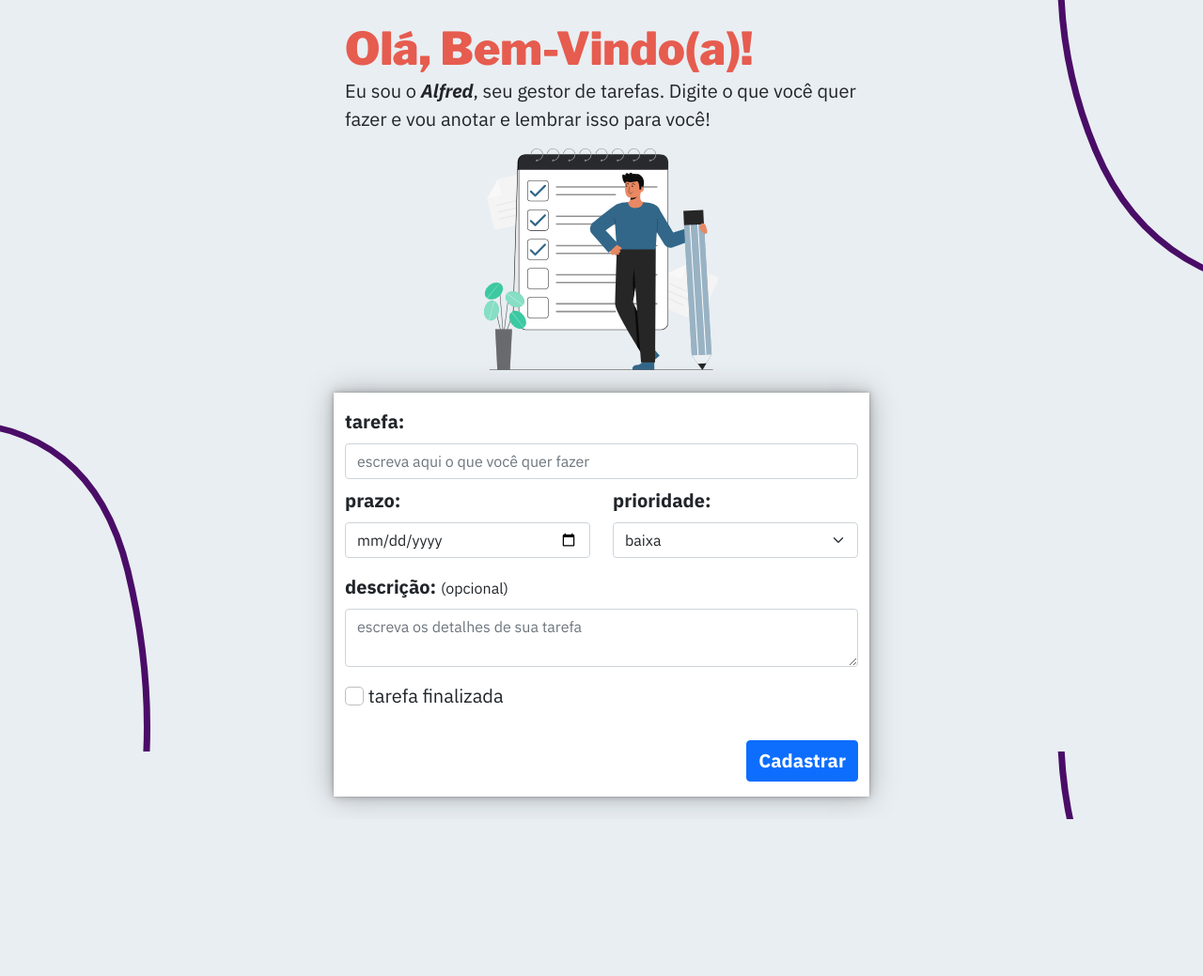
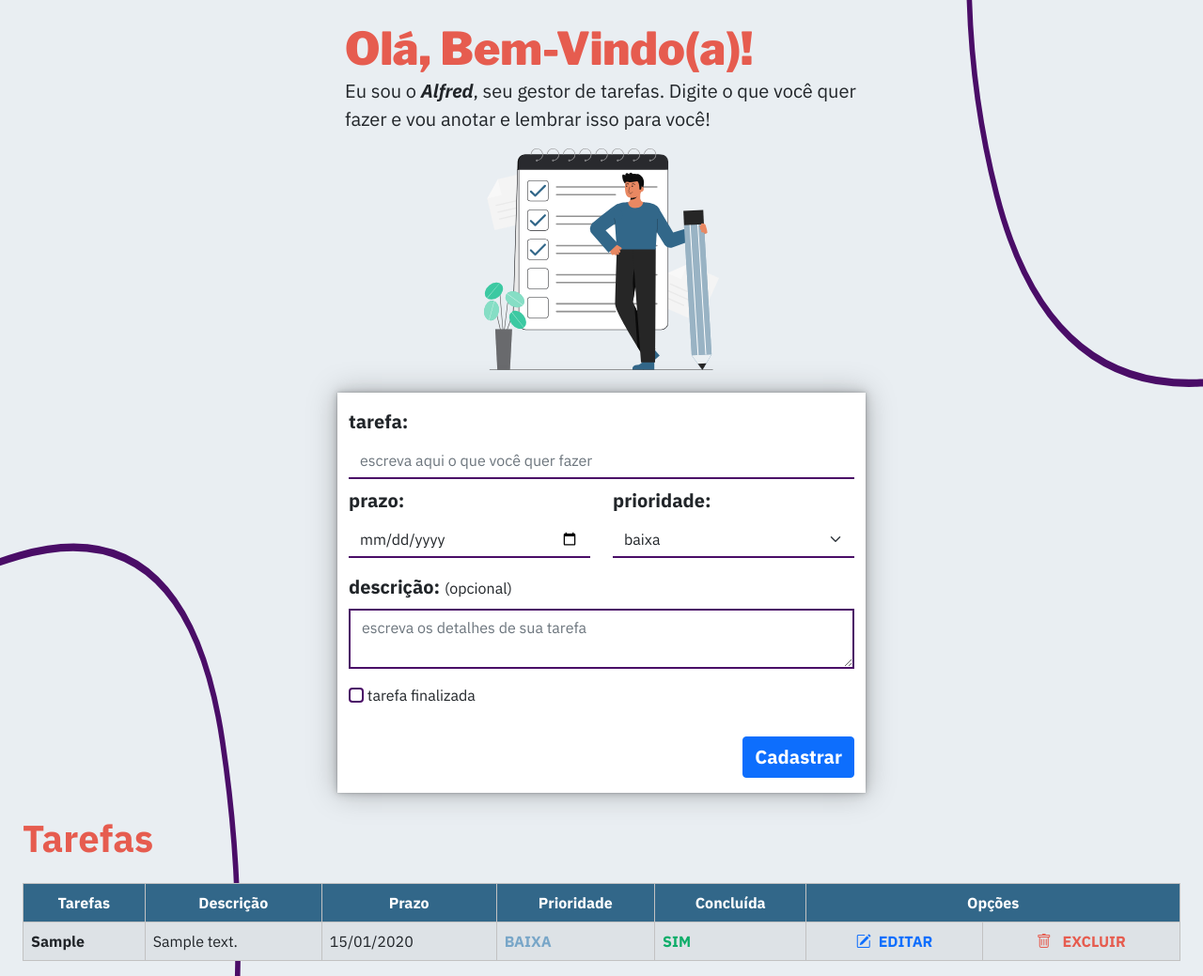
Before and after one commit to daniloessejota/gestor-de-tarefas, a PHP site: page / in a window 1280 px wide. Shown: the whole page at 94% size. Before the commit the page ends 872 px from the top, so only its background shows below. Run offline with PHP 8.4, Linux system fonts and the light colour scheme; tables that the repository leaves empty hold one stand-in row (values such as "Sample post"); some libraries are stand-ins or nearby versions.

Commit message:
add new styles

```diff
--- /dev/null
+++ b/assets/css/custom.css
@@ -0,0 +1,27 @@
+@charset "UTF-8";
+
+/* CUSTOMIZANDO CLASSES DO BOOTSTRAP */
+
+.form-control {
+    border: none;
+    border-bottom: 2px solid var(--cor_6);
+    border-radius: 0;
+}
+
+.form-select {
+    border: none;
+    border-bottom: 2px solid var(--cor_6);
+    border-radius: 0;
+}
+
+.form-control:focus-visible, .form-select:focus-visible {
+    border-color: var(--cor_6) ;
+}
+
+.form-check-input {
+    border: 2px solid var(--cor_6);
+}
+
+.table-bordered {
+    border-color: var(--cor_9);
+}
--- a/assets/css/global.css
+++ b/assets/css/global.css
@@ -14,10 +14,12 @@
     --cor_3: #78A6C8;
     --cor_4: #e9eef2;
     --cor_5: #e65c4f;
-    --cor_6: #c;
+    --cor_6: #4A0D67;
     --cor_7: #040C0B;
     --cor_8: #ececec;
     --cor_9: #c2c2c2;
+    --cor_10: #ff9f1c;
+    --cor_11: #0ead69;
 
     --gradient_1: linear-gradient( 135deg, #52B6D7 10%, #558B2A 100%);
 
@@ -27,7 +29,7 @@
     --font_2: 'IBM Plex Sans', system-ui, sans-serif;
     --font_3: 'Libre Franklin', system-ui, sans-serif;
 
-    --img_1: url(assets/img/blob-background.svg);
-    --img_2: url(assets/img/blob-background.jpg);
-    --img-3: url(assets/img/wave.svg);
+    /* VÁRIAVEL COM ENDEREÇO DAS IMAGENS */
+    --img_1: url("../img/blob-background.svg");
+    --img_2: url("../img/blob-background.jpg");
 }
--- a/assets/css/styles.css
+++ b/assets/css/styles.css
@@ -1,9 +1,10 @@
-@charset "utf-8";
+@charset "UTF-8";
 
 /* ESTILOS ADICIONAIS E CUSTOMIZADOS */
 
 body {
     font-family: var(--font_2);
+    background: var(--img_1) no-repeat fixed;
 }
 
 .saudacao {
@@ -22,16 +23,21 @@ img {
 
 .form {
     background-color: var(--cor_1);
-
     box-shadow: var(--shadow_1);
 }
 
+.border-textarea {
+    border-top: 2px solid var(--cor_6);
+    border-left: 2px solid var(--cor_6);
+    border-right: 2px solid var(--cor_6);
+}
+
 .titles {
-    color: var(--cor_1);
+    color: var(--cor_5);
 }
 
 table {
-    background-color: var(--cor_1);
+    background-color: var(--cor_4);
 }
 
 button > a {
@@ -43,20 +49,24 @@ button > a:hover {
 }
 
 thead {
-    background-color: var(--cor_7);
+    background-color: var(--cor_2);
     color: var(--cor_1);
 }
 
 .baixa {
-    color: var(--cor_4);
+    color: var(--cor_3);
 }
 
 .media {
-    color: var(--cor_2);
+    color: var(--cor_10);
 }
 
 .alta {
     color: var(--cor_5);
+}
+
+.tarefa-concluida {
+    color: var(--cor_11);
 }
 
 td > a {
@@ -66,3 +76,11 @@ td > a {
 .excluir, .bi-trash {
     color: var(--cor_5);
 }
+
+/* Novo background do body para dispositivos móveis */
+@media (max-width: 576px) {
+    body {
+        background-image: none;
+        background-color: var(--cor_4);
+    }
+}
--- a/form.php
+++ b/form.php
@@ -22,7 +22,8 @@
     <link rel="stylesheet" href="assets/css/styles.css">
 
 </head>
-<body style="background-image: var(--img_1); background-size: cover; background-repeat: no-repeat; background-attachment: fixed;">
+
+<body>
 
     <div class="container">
 
@@ -35,13 +36,13 @@
 
                 <p class="fs-5"><?php echo ($tarefa['id'] > 0) ? '' : '<span class="saudacao display-5">Olá, Bem-Vindo(a)!</span> <br> Eu sou o <span class="fst-italic fw-bolder">Alfred</span>, seu gestor de tarefas. Digite o que você quer fazer e vou anotar e lembrar isso para você!'; ?></p>
 
-                <div><img src="assets/img/to-do.svg" alt="ilustração de homem segurando um lápis gigante olhando para um calendário em suas costas" class="d-block mx-auto"></div>
+                <div><img src="assets/img/to-do.svg" alt="um homem segurando um lápis e olhando para um caderno com uma lista de tarefas" class="d-block mx-auto"></div>
 
                 </header><span></span>
             </div>
         </div>
 
-        <div class="row pt-4 pb-4 justify-content-center fs-5">
+        <div class="row pt-4 pb-4  pe-2 ps-2 justify-content-center fs-5">
         <!-- Início do Formulário -->
 
             <div class="col-sm-6 col-md-6 form">
@@ -90,14 +91,14 @@
                         <div class="col">
                             <label for="descricao" class="form-label fw-bold">descrição: <span class="fw-light fs-6">(opcional)</span></label>
 
-                            <textarea name="descricao" id="descricao" maxlength="80" placeholder="escreva os detalhes de sua tarefa" class="form-control" ><?php echo $tarefa['descricao']; ?></textarea>
+                            <textarea name="descricao" id="descricao" maxlength="80" placeholder="escreva os detalhes de sua tarefa" class="form-control border-textarea" ><?php echo $tarefa['descricao']; ?></textarea>
                         </div>
                     </div>
 
                     <!-- Conclusão Check -->
                     <div class="row pt-3 pb-3">
 
-                        <div class="col-sm-12 col-md-12">
+                        <div class="col-sm-12 col-md-12 fs-6">
                             <?php echo ($tarefa['tarefa_concluida'] == 1)  ?
                             '<input class="form-check-input" type="checkbox" name="tarefa_finalizada" id="tarefa_finalizada" value=1 checked>' : '<input class="form-check-input" type="checkbox" name="tarefa_finalizada" id="tarefa_finalizada" value=1>' ; ?>
 
--- a/helpers.php
+++ b/helpers.php
@@ -34,7 +34,7 @@
 
     //Formatando o a conclusão para leitura do usuário
     function exibe_conclusao($valor) {
-        echo ($valor == 0)  ? '<span class="alta fw-bold">NÃO</span>' : '<span class="fw-bold">SIM</span>';
+        echo ($valor == 0)  ? '<span class="alta fw-bold">NÃO</span>' : '<span class="tarefa-concluida fw-bold">SIM</span>';
     }
 
     //Confere se existe valores transmitidos via POST
--- a/index.php
+++ b/index.php
@@ -30,9 +30,9 @@
             require ('tasks.php');
         ?>
 
-        <?php // if ($exibe_tabela) : ?>
-            <?php // require ('table-tasks.php');?>
-        <?php // endif; ?>
+        <?php if ($exibe_tabela) : ?>
+            <?php require ('table-tasks.php');?>
+        <?php endif; ?>
 
 
     </div>
--- a/table-tasks.php
+++ b/table-tasks.php
@@ -48,7 +48,7 @@
                 <td> <?php echo exibe_conclusao($valor['tarefa_concluida'])?> </td>
 
                 <td class="text-center">
-                    <a href="edit-tasks.php?id=<?php echo $valor['id'];?>" class="editar p-1"><i class="bi bi-pencil-square pe-2"></i>EDITAR</a>
+                    <a href="edit-tasks.php?id=<?php echo $valor['id'];?>" class="editar p-1 fw-bold"><i class="bi bi-pencil-square pe-2"></i>EDITAR</a>
                 </td>
 
                 <td class="text-center">
```
Also changed, not shown: assets/img/editar-extra-grande.png (deleted), assets/img/editar.svg (deleted), assets/img/to-do-extra-grande.png (deleted), assets/img/wave.svg (deleted).
